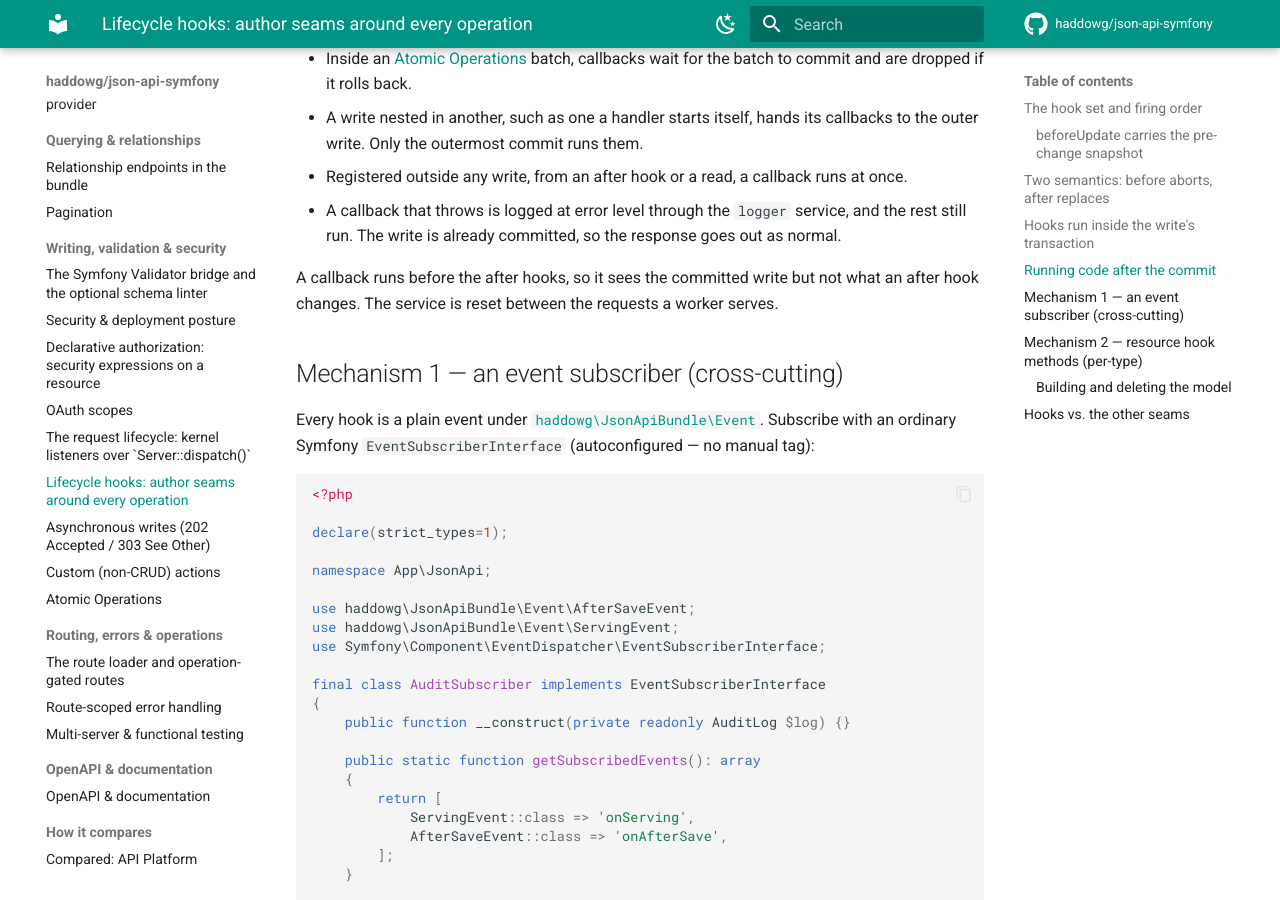
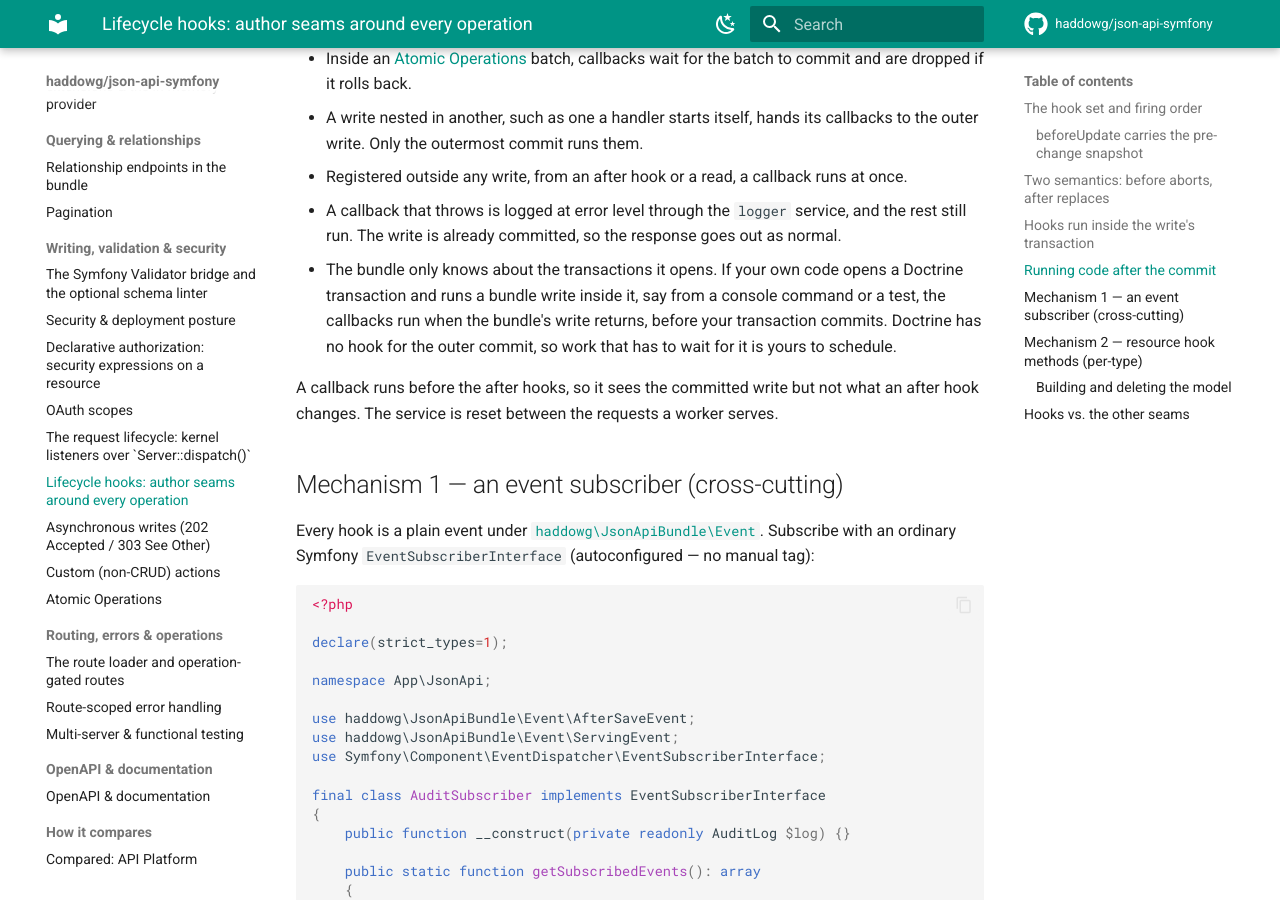
Before and after one commit to haddowg/json-api-symfony, an MkDocs documentation site: the page built from docs/lifecycle-hooks.md, in a window 1280 px wide and 900 px high, scrolled down 5220 px. Built offline with MkDocs 1.6.1 and Material for MkDocs 9.7.7, drawn with Linux system fonts in a browser that asks for light colours; comment, search, counter and statistics services are not loaded.

Commit message:
docs: say after-commit callbacks don't wait for an application's own transaction (#390)
AfterCommit only tracks the transactions the bundle opens. When
application code opens a Doctrine transaction itself and runs a bundle
write inside it, as a console command or a test might, the callbacks run
when the bundle's write returns rather than when the outer transaction
commits. Doctrine offers no hook for that commit, so the lifecycle hooks
page now says so and ADR 0088 records it as a difference from the
Laravel adapter, which can wait through Laravel's own after-commit
support.

```diff
--- a/docs/lifecycle-hooks.md
+++ b/docs/lifecycle-hooks.md
@@ -232,6 +232,10 @@ The rules:
 - Registered outside any write, from an after hook or a read, a callback runs at once.
 - A callback that throws is logged at error level through the `logger` service, and the
   rest still run. The write is already committed, so the response goes out as normal.
+- The bundle only knows about the transactions it opens. If your own code opens a Doctrine
+  transaction and runs a bundle write inside it, say from a console command or a test, the
+  callbacks run when the bundle's write returns, before your transaction commits. Doctrine
+  has no hook for the outer commit, so work that has to wait for it is yours to schedule.
 
 A callback runs before the after hooks, so it sees the committed write but not what an
 after hook changes. The service is reset between the requests a worker serves.
```
Also changed, not shown: docs/adr/0088-callbacks-registered-during-a-write-run-once-its-transaction-commits.md (+1 -0 lines).
